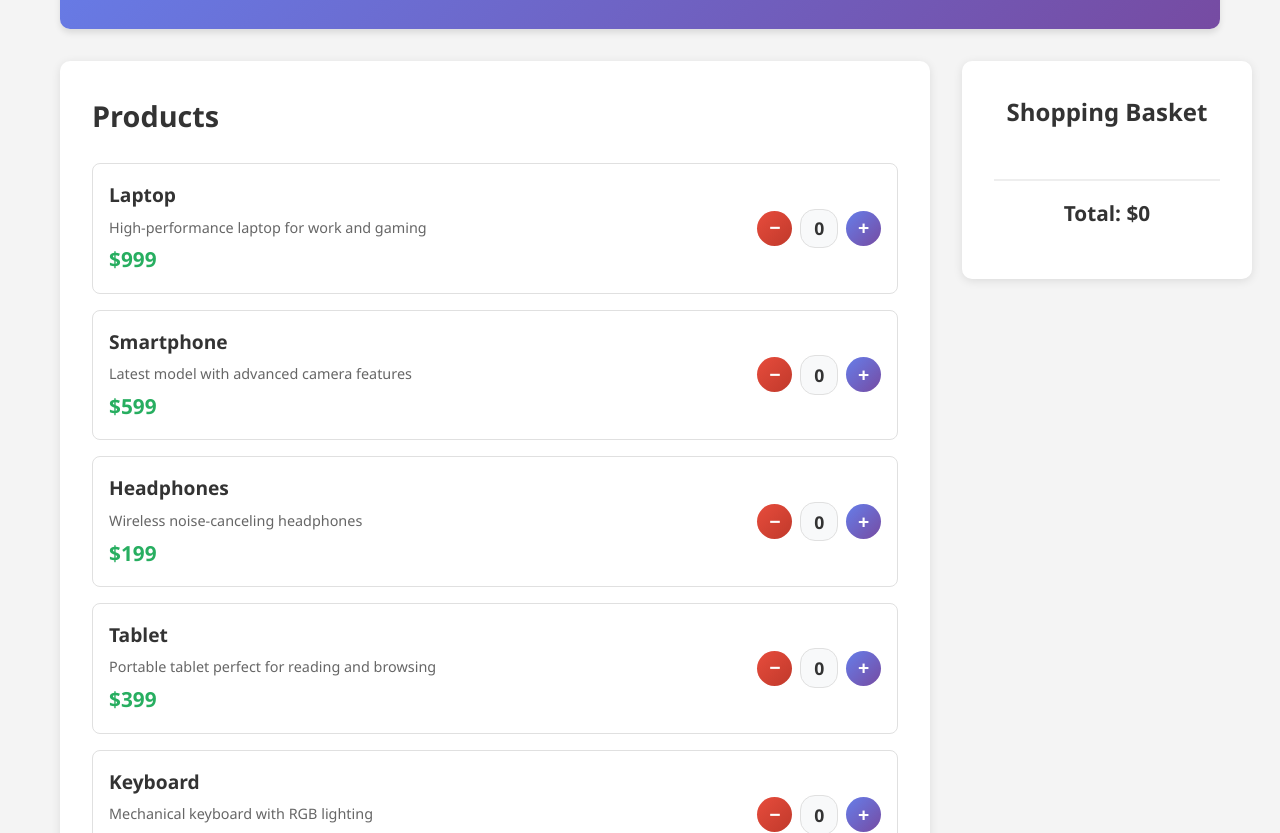
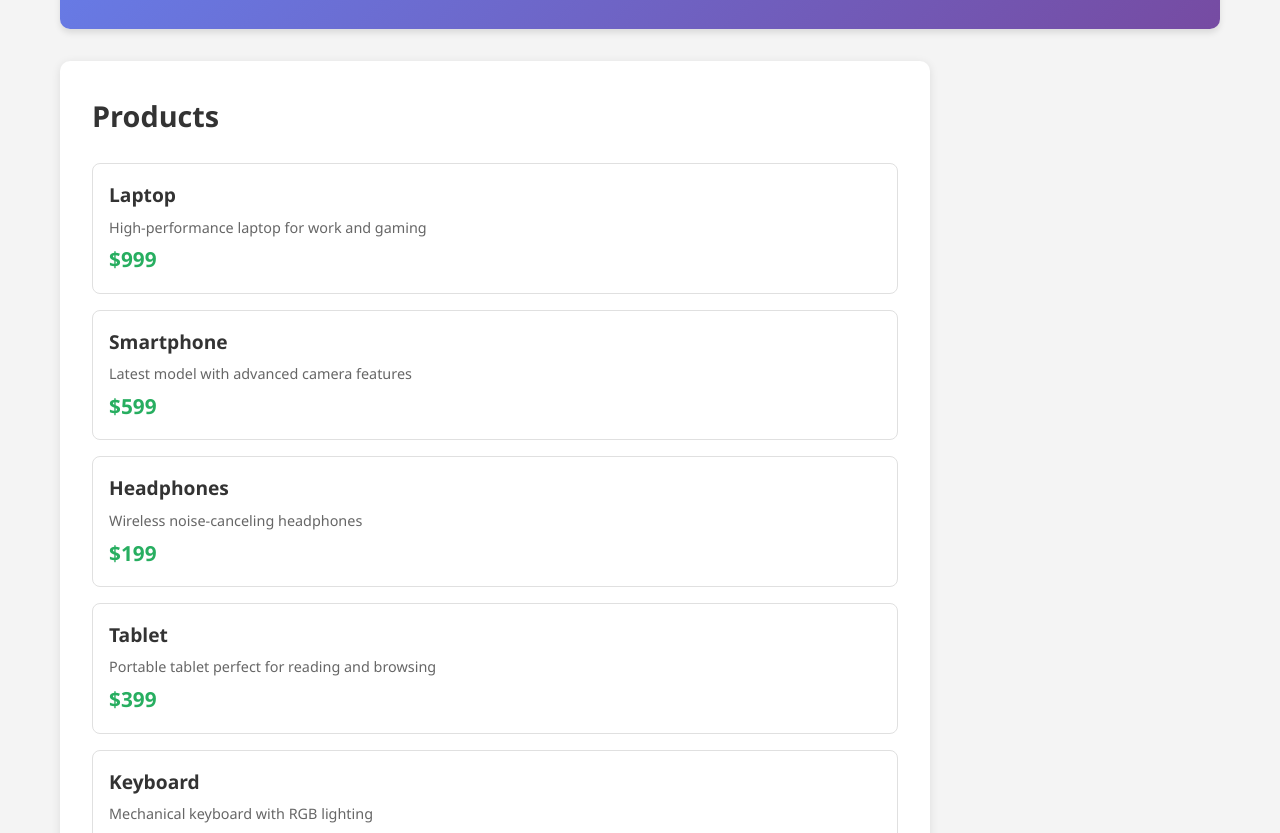
Before and after one commit to bandiasek/pedagogics-web-example-events, a plain HTML site: page index.html in a window 1280 px wide. Shown: the part 119-952 px from the top of the page. Drawn offline with Linux system fonts and the light colour scheme.

Commit message:
Broken page

```diff
--- a/index.html
+++ b/index.html
@@ -30,12 +30,6 @@
                 </p>
                 <p class="price">$999</p>
               </div>
-
-              <div class="product-controls">
-                <button class="btn-minus">−</button>
-                <span class="quantity-display" id="qty-1">0</span>
-                <button class="btn-plus">+</button>
-              </div>
             </div>
 
             <div
@@ -51,12 +45,6 @@
                 </p>
                 <p class="price">$599</p>
               </div>
-
-              <div class="product-controls">
-                <button class="btn-minus">−</button>
-                <span class="quantity-display" id="qty-2">0</span>
-                <button class="btn-plus">+</button>
-              </div>
             </div>
 
             <div
@@ -69,12 +57,6 @@
                 <h3>Headphones</h3>
                 <p class="description">Wireless noise-canceling headphones</p>
                 <p class="price">$199</p>
-              </div>
-
-              <div class="product-controls">
-                <button class="btn-minus">−</button>
-                <span class="quantity-display" id="qty-3">0</span>
-                <button class="btn-plus">+</button>
               </div>
             </div>
 
@@ -91,12 +73,6 @@
                 </p>
                 <p class="price">$399</p>
               </div>
-
-              <div class="product-controls">
-                <button class="btn-minus">−</button>
-                <span class="quantity-display" id="qty-4">0</span>
-                <button class="btn-plus">+</button>
-              </div>
             </div>
 
             <div
@@ -109,12 +85,6 @@
                 <h3>Keyboard</h3>
                 <p class="description">Mechanical keyboard with RGB lighting</p>
                 <p class="price">$89</p>
-              </div>
-
-              <div class="product-controls">
-                <button class="btn-minus">−</button>
-                <span class="quantity-display" id="qty-5">0</span>
-                <button class="btn-plus">+</button>
               </div>
             </div>
 
@@ -131,25 +101,7 @@
                 </p>
                 <p class="price">$49</p>
               </div>
-
-              <div class="product-controls">
-                <button class="btn-minus">−</button>
-                <span class="quantity-display" id="qty-6">0</span>
-                <button class="btn-plus">+</button>
-              </div>
             </div>
-          </div>
-        </div>
-
-        <!-- Shopping Basket - 25% -->
-        <div class="basket-sidebar">
-          <h2>Shopping Basket</h2>
-
-          <div id="basket-items"></div>
-          <div class="basket-total">
-            <p>
-              <strong>Total: $<span id="total-price">0</span></strong>
-            </p>
           </div>
         </div>
       </main>
```
